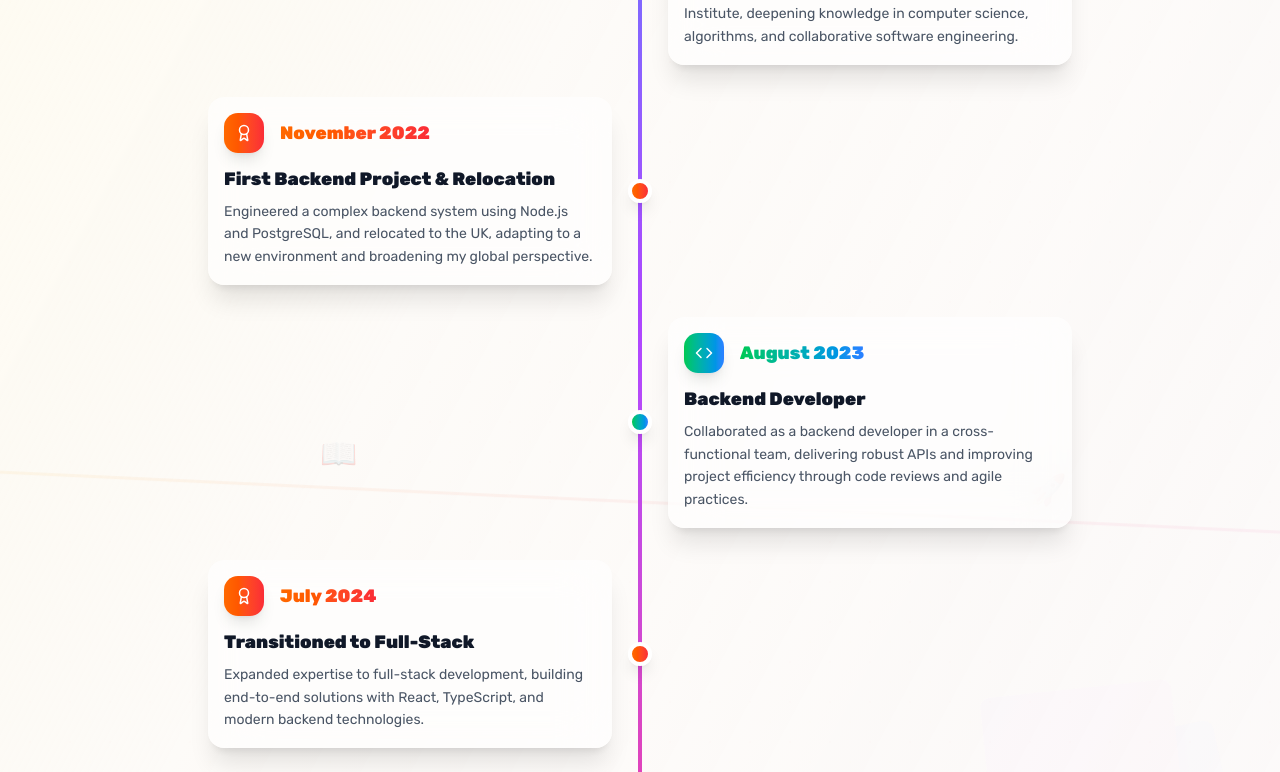
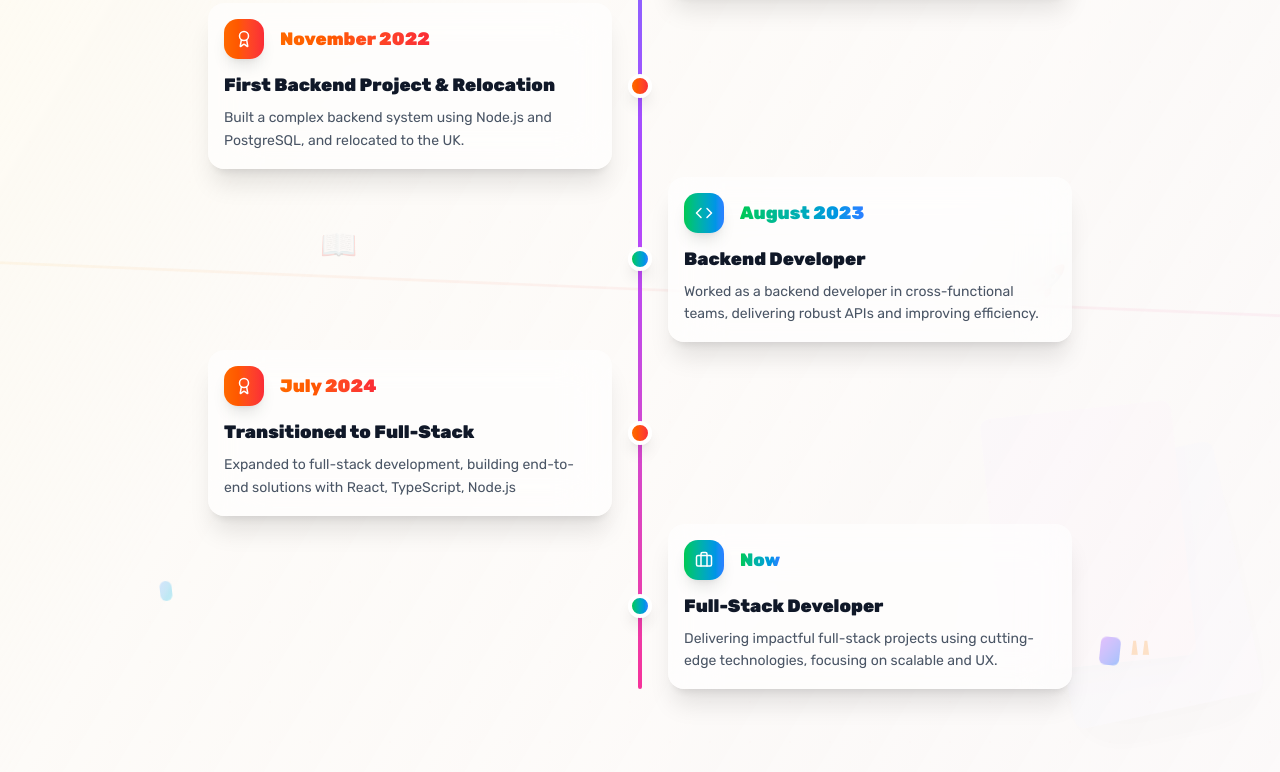
Before and after one commit to mkloz/portfolio, a React (Vite) app: page / in a window 1280 px wide. Shown: the part 2128-2900 px from the top of the page. Built offline with nearby package versions, Linux system fonts and the light colour scheme.

Commit message:
fix: journey shortage

```diff
--- a/src/data/me.ts
+++ b/src/data/me.ts
@@ -122,8 +122,7 @@ export const ME: PersonalInfo = {
     {
       year: 'November 2021',
       title: 'Began Web Development Journey',
-      description:
-        'Took the first step into web development, mastering HTML, CSS, and JavaScript fundamentals through self-driven projects and online courses.',
+      description: 'Started learning HTML, CSS, and JavaScript through self-driven projects and online courses.',
       type: 'education',
       icon: GraduationCap,
       color: 'from-blue-500 to-purple-500'
@@ -132,7 +131,7 @@ export const ME: PersonalInfo = {
       year: 'September 2022',
       title: 'Started University at KHPI',
       description:
-        'Enrolled in Software Development at Kharkiv Polytechnic Institute, deepening knowledge in computer science, algorithms, and collaborative software engineering.',
+        'Enrolled in Software Development at Kharkiv Polytechnic Institute, focusing on computer science and algorithms.',
       type: 'education',
       icon: GraduationCap,
       color: 'from-blue-500 to-purple-500'
@@ -140,8 +139,7 @@ export const ME: PersonalInfo = {
     {
       year: 'November 2022',
       title: 'First Backend Project & Relocation',
-      description:
-        'Engineered a complex backend system using Node.js and PostgreSQL, and relocated to the UK, adapting to a new environment and broadening my global perspective.',
+      description: 'Built a complex backend system using Node.js and PostgreSQL, and relocated to the UK.',
       type: 'achievement',
       icon: Award,
       color: 'from-orange-500 to-red-500'
@@ -150,7 +148,7 @@ export const ME: PersonalInfo = {
       year: 'August 2023',
       title: 'Backend Developer',
       description:
-        'Collaborated as a backend developer in a cross-functional team, delivering robust APIs and improving project efficiency through code reviews and agile practices.',
+        'Worked as a backend developer in cross-functional teams, delivering robust APIs and improving efficiency.',
       type: 'work',
       icon: Code,
       color: 'from-green-500 to-blue-500'
@@ -158,8 +156,7 @@ export const ME: PersonalInfo = {
     {
       year: 'July 2024',
       title: 'Transitioned to Full-Stack',
-      description:
-        'Expanded expertise to full-stack development, building end-to-end solutions with React, TypeScript, and modern backend technologies.',
+      description: 'Expanded to full-stack development, building end-to-end solutions with React, TypeScript, Node.js',
       type: 'achievement',
       icon: Award,
       color: 'from-orange-500 to-red-500'
@@ -168,7 +165,7 @@ export const ME: PersonalInfo = {
       year: 'Now',
       title: 'Full-Stack Developer',
       description:
-        'Delivering impactful full-stack projects using cutting-edge technologies, focusing on scalable architecture, user experience, and continuous learning.',
+        'Delivering impactful full-stack projects using cutting-edge technologies, focusing on scalable and UX.',
       type: 'work',
       icon: Briefcase,
       color: 'from-green-500 to-blue-500'
--- a/src/pages/home/about/journey-timeline.tsx
+++ b/src/pages/home/about/journey-timeline.tsx
@@ -131,7 +131,7 @@ export const JourneyTimeline = () => {
       <div className="relative">
         <div className="absolute left-1/2 transform -translate-x-1/2 w-1 h-full bg-gradient-to-b from-blue-500 via-purple-500 to-pink-500 rounded-full"></div>
 
-        <div className="space-y-8">
+        <div className="space-y-8 lg:space-y-2">
           {ME.timeline.map((item: JourneyItem, index: number) => (
             <JourneyCard key={index} item={item} index={index} />
           ))}
```
